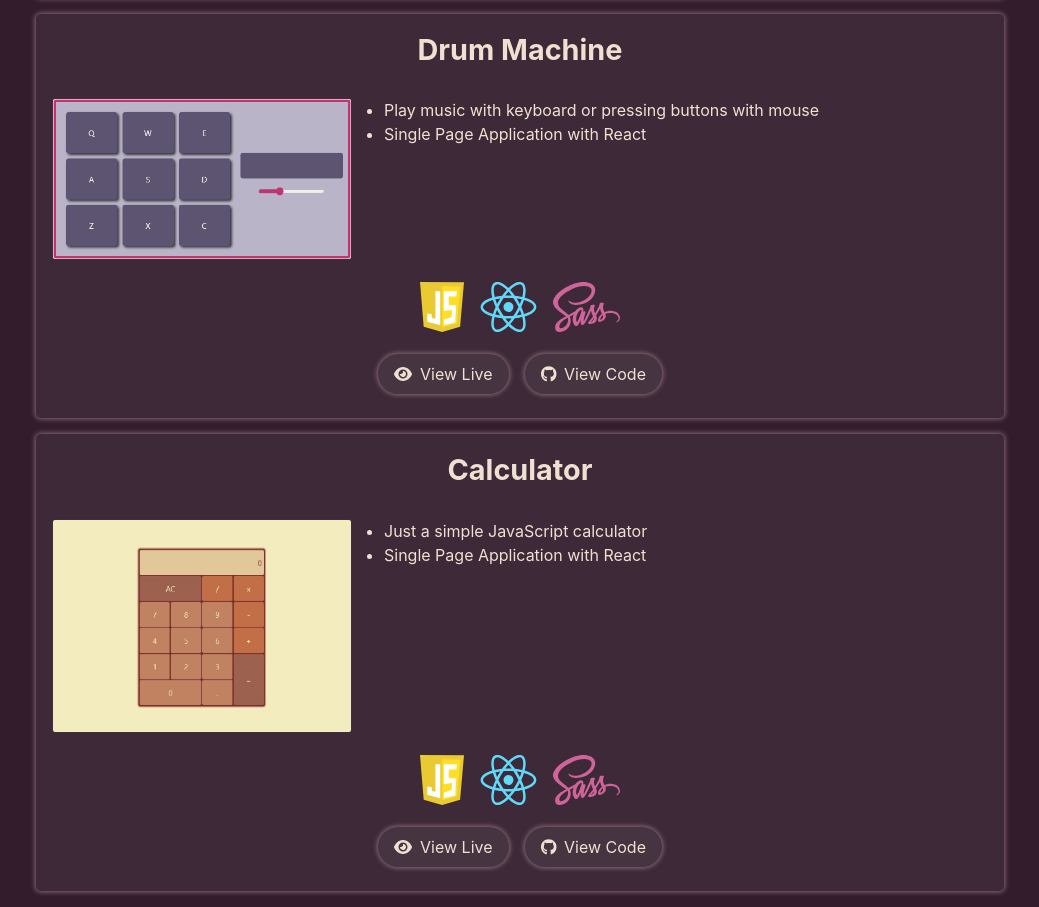
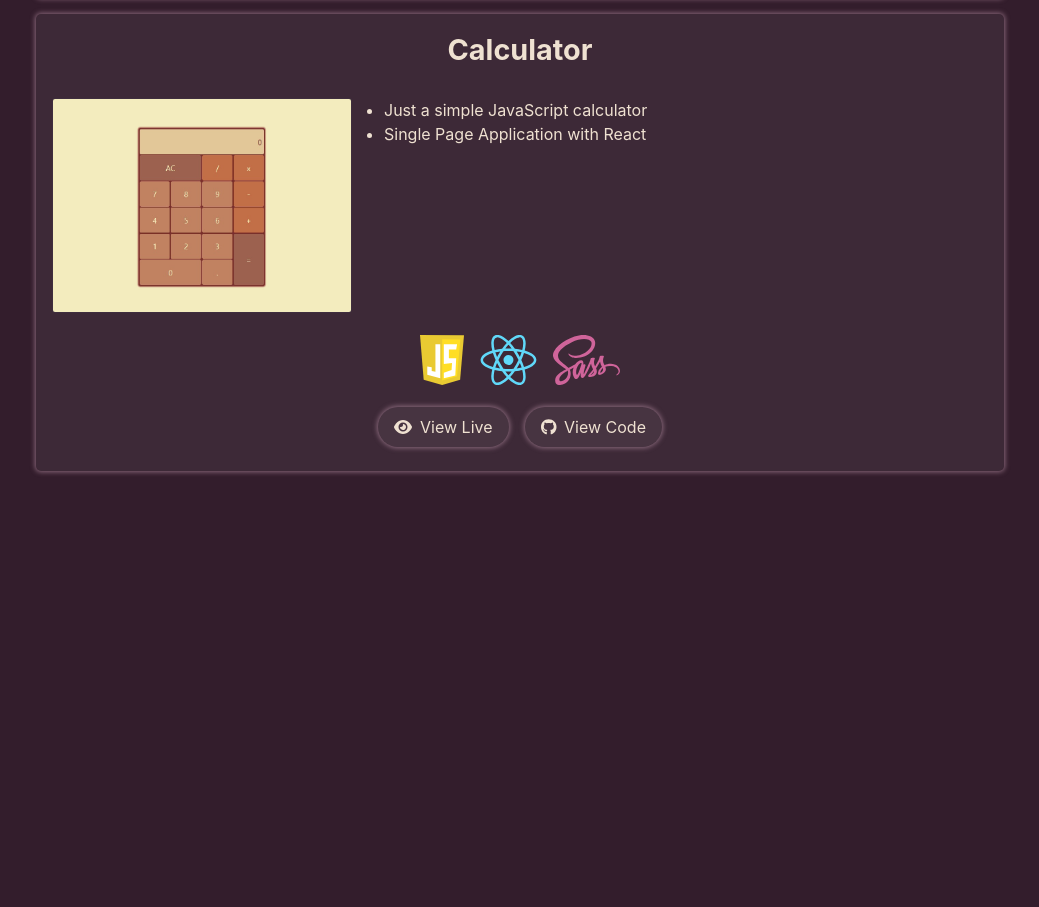
Before and after one commit to AgnetaSmergelyte/portfolio, a React (Create React App) app: page /#/portfolio in a window 1280 px wide. Shown: the part 3299-4206 px from the top of the page, without its empty margins (120-1159 px from the left). After the commit the page ends 3786 px from the top, so only its background shows below. Built offline with nearby package versions, Linux system fonts and the light colour scheme.

Commit message:
drum machine deleted

```diff
--- a/src/pages/Portfolio.js
+++ b/src/pages/Portfolio.js
@@ -4,7 +4,6 @@ import socialScreen from "../images/sceenshots/social.jpg";
 import arenaScreen from "../images/sceenshots/arena.jpg";
 import clockScreen from "../images/sceenshots/clock.PNG";
 import calculatorScreen from "../images/sceenshots/calculator.jpg";
-import drumsScreen from "../images/sceenshots/drums.PNG";
 import quotesScreen from "../images/sceenshots/quote.PNG";
 import todoScreen from "../images/sceenshots/todo.PNG";
 import oracleScreen from "../images/sceenshots/oracle.jpg";
@@ -205,29 +204,6 @@ const Portfolio = () => {
                     </div>
                 </div>
                 <div className="project-entry p-1">
-                    <h2>Drum Machine</h2>
-                    <div className="project-about">
-                        <a href="https://agnetasmergelyte.github.io/drum-machine/" alt="View Live">
-                            <img className="project-img" src={drumsScreen} alt="Drum Machine screen"/>
-                        </a>
-                        <div>
-                            <ul className="p-1">
-                                <li>Play music with keyboard or pressing buttons with mouse</li>
-                                <li>Single Page Application with React</li>
-                            </ul>
-                        </div>
-                    </div>
-                    <Technologies techArray={["js", "react", "sass"]}/>
-                    <div className="d-flex f-wrap j-center gap-1 mt-1 mb-05">
-                        <a className="btn-link" href="https://agnetasmergelyte.github.io/drum-machine/" alt="View Live">
-                            <FontAwesomeIcon icon={faEye} /><span>View Live</span>
-                        </a>
-                        <a className="btn-link" href="https://github.com/AgnetaSmergelyte/drum-machine" alt="View Code">
-                            <FontAwesomeIcon icon={faGithub} /><span>View Code</span>
-                        </a>
-                    </div>
-                </div>
-                <div className="project-entry p-1">
                     <h2>Calculator</h2>
                     <div className="project-about">
                         <a href="https://agnetasmergelyte.github.io/calculator/" alt="View Live">
```
Also changed, not shown: src/images/sceenshots/drums.PNG (deleted).
